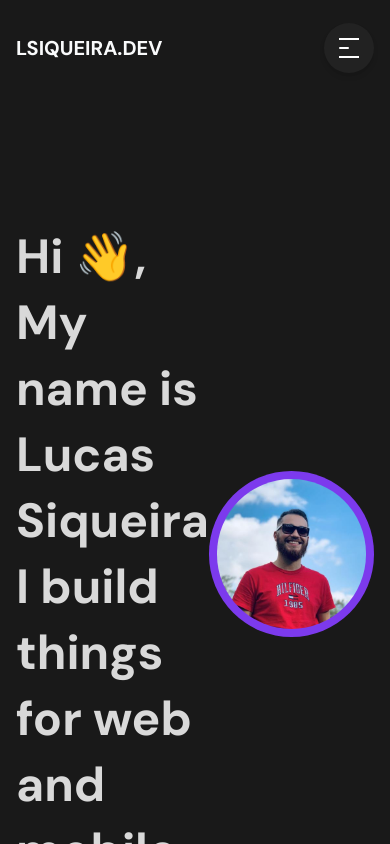
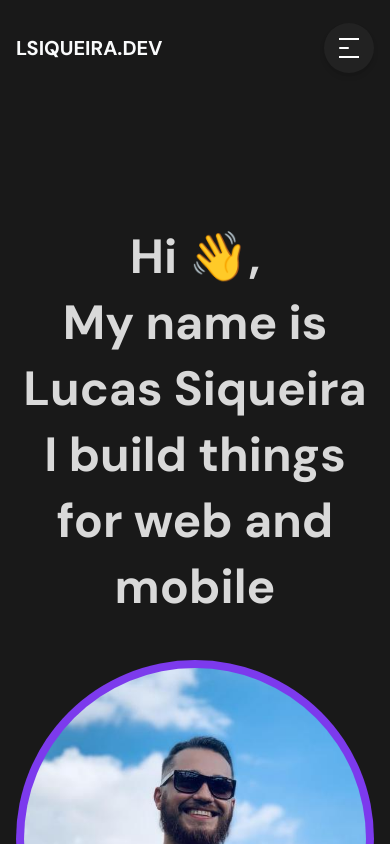
Before and after one commit to lsiqueiradev/lsiqueiradev-portfolio, a Next.js app: page / in a window 390 px wide. Shown: the top 844 px of the page. Built offline with nearby package versions, Linux system fonts and the light colour scheme.

Commit message:
fix: navbar mobile fixed scroll in open menu

```diff
--- a/src/components/Banner.tsx
+++ b/src/components/Banner.tsx
@@ -2,8 +2,8 @@ import Image from 'next/image'
 
 export function Banner() {
   return (
-    <div className="flex items-center justify-between py-32">
-      <h1 className="text-5xl text-gray-100 font-bold leading-snug">
+    <div className="flex flex-col lg:flex-row items-center lg:justify-between py-32">
+      <h1 className="text-center lg:text-left text-5xl text-gray-100 font-bold leading-snug">
         Hi 👋, <br />
         My name is <br />
         Lucas Siqueira <br />
@@ -11,7 +11,7 @@ export function Banner() {
         for web and mobile
       </h1>
 
-      <div className="p-2 bg-violet-600 rounded-full overflow-hidden">
+      <div className="p-2 bg-violet-600 rounded-full overflow-hidden mt-10 lg:mt-0">
         <Image
           className="rounded-full"
           src="/avatar.jpeg"
--- a/src/components/NavBar.tsx
+++ b/src/components/NavBar.tsx
@@ -17,6 +17,14 @@ const MENU_LIST = [
 export function NavBar() {
   const [isNavActive, setIsNavActive] = useState<boolean>(false);
   const [activeIdx, setActiveIdx] = useState<number>(-1);
+
+  useEffect(() => {
+    if (isNavActive) {
+      document.body.style.overflow = 'hidden'
+    } else {
+      document.body.style.overflow = 'auto'
+    }
+  }, [isNavActive])
 
   return (
     <header className="flex items-center justify-between h-24 lg:relative sticky top-0 bg-gray-950">
```
